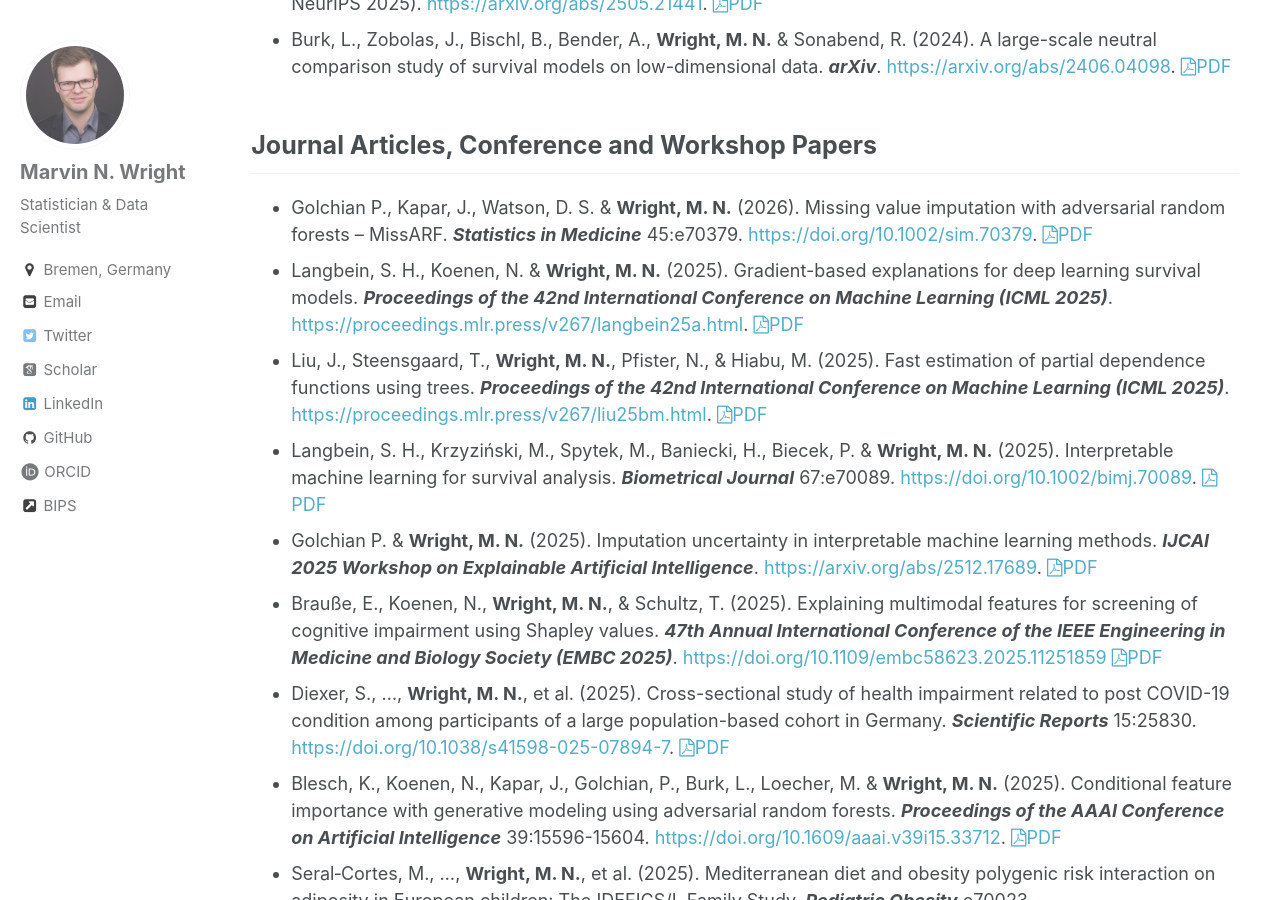
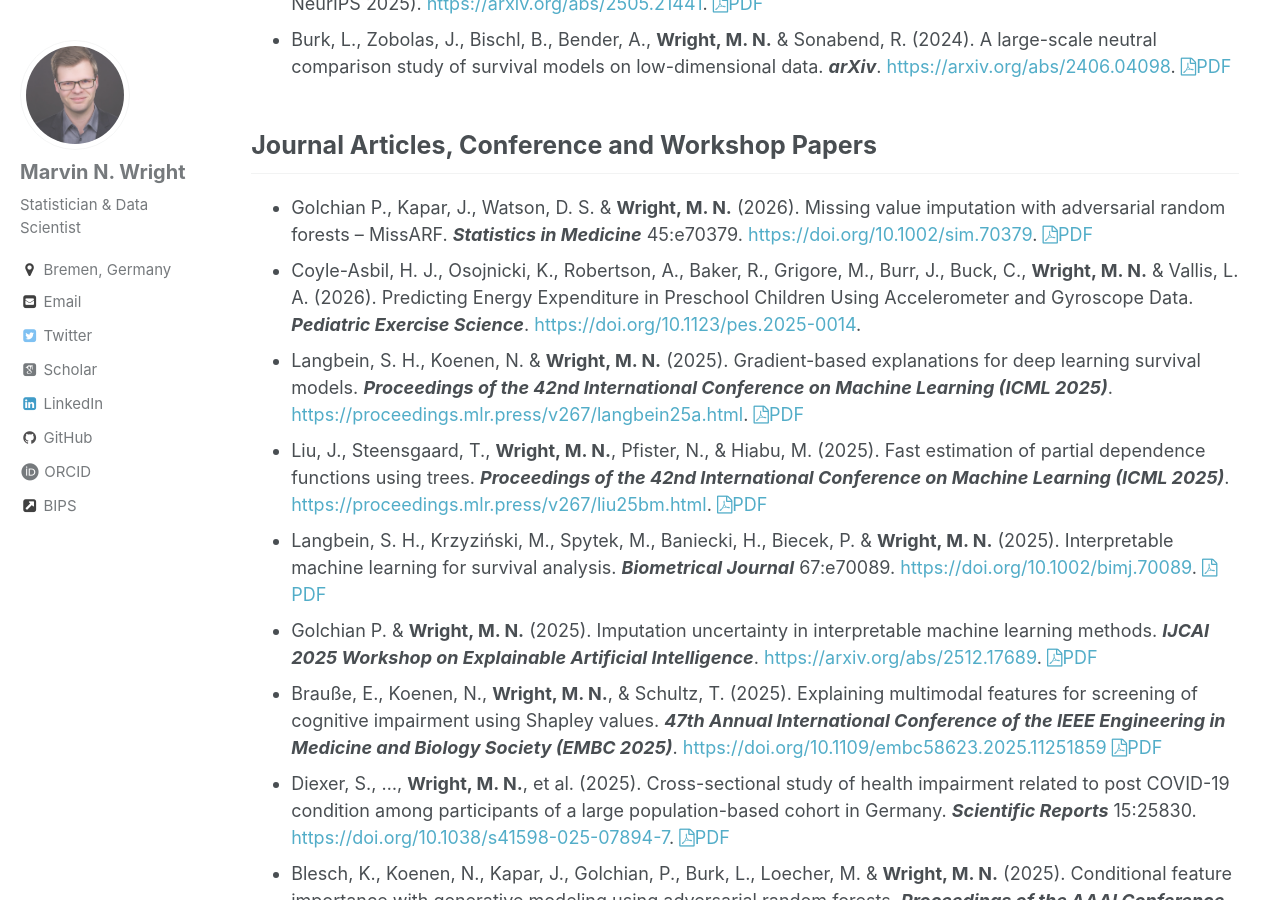
Before and after one commit to mnwright/mnwright.github.io, a Jekyll site: the page built from _pages/publications.md, in a window 1280 px wide and 900 px high, scrolled down 538 px. Built offline with Jekyll 4.4.1, drawn with Linux system fonts in a browser that asks for light colours; some web fonts are replaced.

Commit message:
add paper

```diff
--- a/_pages/publications.md
+++ b/_pages/publications.md
@@ -13,6 +13,7 @@ Most papers are freely available (<i class="fa fa-file-pdf-o"></i>PDF links). Ju
 
 ## Journal Articles, Conference and Workshop Papers
 * {:.pub} Golchian P., Kapar, J., Watson, D. S. & **Wright, M. N.** (2026). Missing value imputation with adversarial random forests -- MissARF. ***Statistics in Medicine*** 45:e70379. <https://doi.org/10.1002/sim.70379>. <a href="https://onlinelibrary.wiley.com/doi/pdfdirect/10.1002/sim.70379?download=true"><i class="fa fa-file-pdf-o"></i>PDF</a>
+* {:.pub} Coyle-Asbil, H. J., Osojnicki, K., Robertson, A., Baker, R., Grigore, M., Burr, J., Buck, C.,  **Wright, M. N.** & Vallis, L. A. (2026). Predicting Energy Expenditure in Preschool Children Using Accelerometer and Gyroscope Data. ***Pediatric Exercise Science***. <https://doi.org/10.1123/pes.2025-0014>.
 * {:.pub} Langbein, S. H., Koenen, N. & **Wright, M. N.** (2025). Gradient-based explanations for deep learning survival models.
  ***Proceedings of the 42nd International Conference on Machine Learning (ICML 2025)***. <https://proceedings.mlr.press/v267/langbein25a.html>. <a href="https://raw.githubusercontent.com/mlresearch/v267/main/assets/langbein25a/langbein25a.pdf"><i class="fa fa-file-pdf-o"></i>PDF</a>
 * {:.pub} Liu, J., Steensgaard, T., **Wright, M. N.**, Pfister, N., & Hiabu, M. (2025). Fast estimation of partial dependence functions using trees.
```
